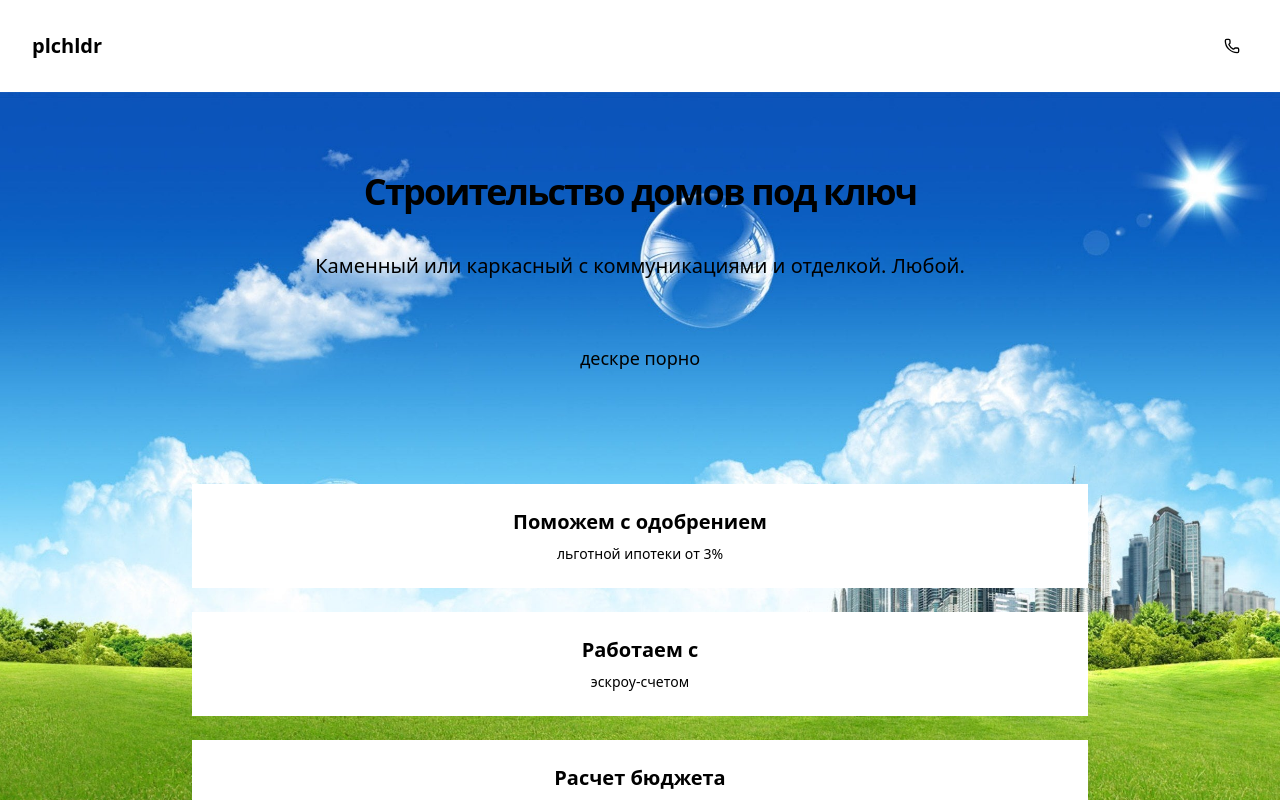
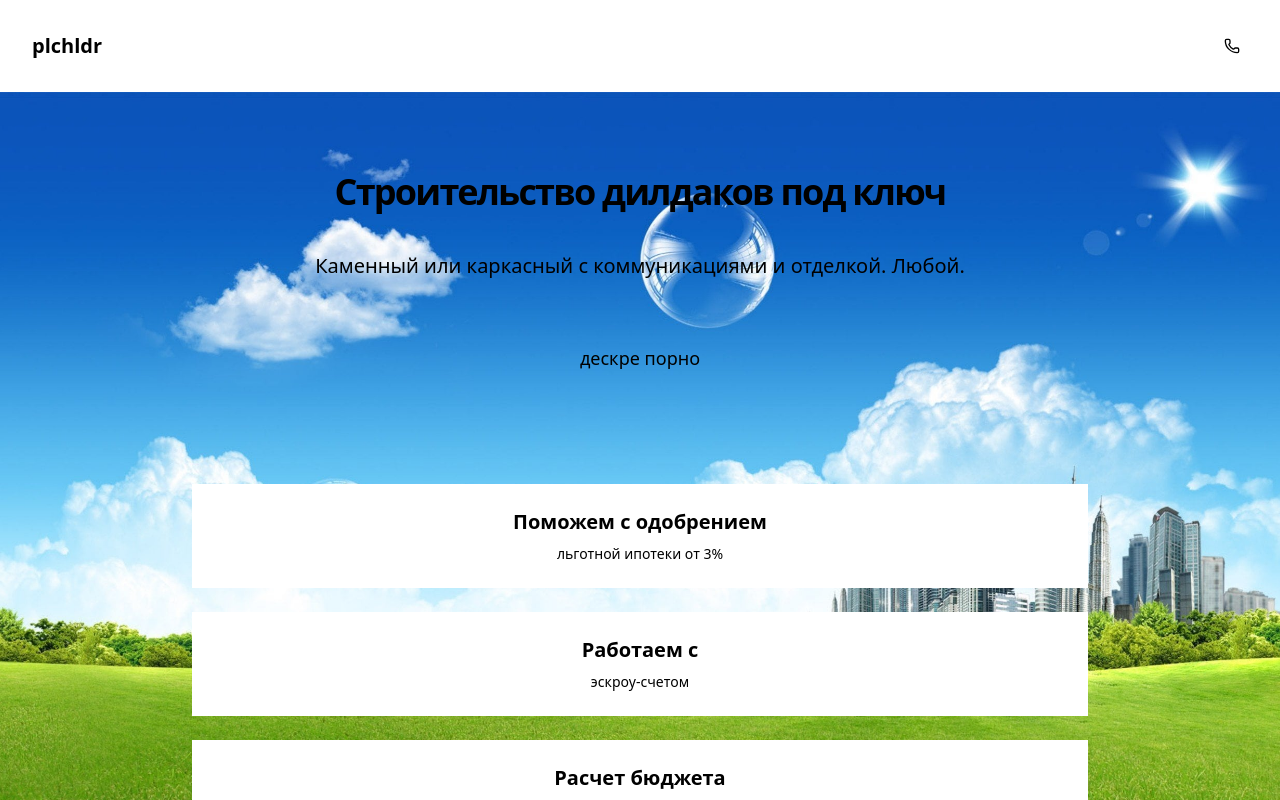
Before and after one commit to fishtries/House-Builder, a Next.js app: page / in a window 1280 px wide. Shown: the top 800 px of the page. Built offline with nearby package versions, Linux system fonts and the light colour scheme.

Commit message:
ае7шртшемтемнтш

```diff
--- a/components/Hero.tsx
+++ b/components/Hero.tsx
@@ -36,7 +36,7 @@ export default function Hero() {
           <div className="flex flex-col items-center space-y-8 text-center">
             <div className="space-y-10">
               <h1 className="text-4xl font-bold tracking-tighter sm:text-5xl md:text-6xl lg:text-7xl text-foreground">
-                Строительство домов под ключ
+                Строительство дилдаков под ключ
               </h1>
               <p className="mx-auto max-w-[750px] text-xl text-muted-foreground md:text-2xl">
                Каменный или каркасный с коммуникациями и отделкой. Любой.
```
